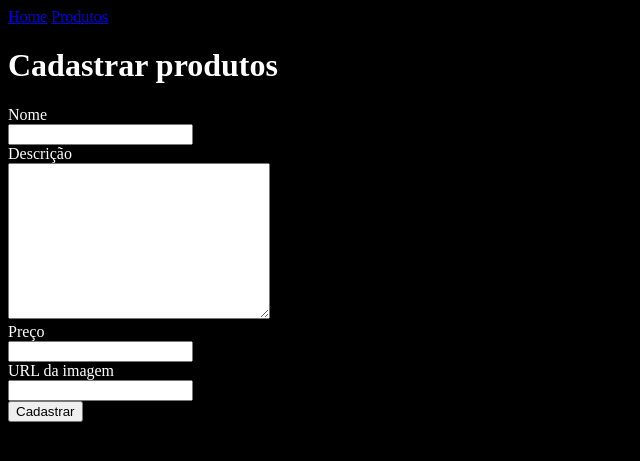
After one commit to lleleal/projeto_flask, a Flask app: template lelet_projeto/templates/cadastrar-produto.html in a window 1280 px wide. The commit adds this page. Shown: the top 461 px of the page, without its empty margins (0-640 px from the left). Run offline with Flask 3, Linux system fonts and the light colour scheme; the template is opened without the code that fills it, so the values that code supplies are empty.

Commit message:
exercicio

```diff
--- /dev/null
+++ b/lelet_projeto/app.py
@@ -0,0 +1,69 @@
+from flask import Flask, render_template, request, redirect, url_for
+from validate_docbr import CPF
+
+lista_produtos = [
+        {"nome": "Coca-cola", "descricao": "Bom", "preco":10.30,"imagem":"https://images.tcdn.com.br/img/img_prod/858764/refrigerante_coca_cola_lata_350ml_c_12_359_1_20201021152315.jpg"} ,
+        {"nome": "Doritos", "descricao": "Suja a mão", "preco":11.20,"imagem":"https://m.media-amazon.com/images/I/610trEtCQuS._AC_UF1000,1000_QL80_.jpg"},
+        {"nome": "Pepsi", "descricao": "Bom!", "preco":12.15, "imagem":"https://encrypted-tbn0.gstatic.com/images?q=tbn:ANd9GcRn3osZEStoppgdE63CiRtAPMHW3HuJ2-nqNw&s"},
+ ]
+
+app = Flask(__name__)
+
+@app.route("/")
+def home():
+     return "<h1>Home</h1>"
+
+# anota com uma rota
+# fn
+@app.route("/contato")
+def contato():
+    return "<h1>Contato</h1>"
+
+@app.route("/produtos",methods=['GET','POST'])
+def produtos():
+    return render_template('produtos.html', produtos=lista_produtos)
+
+@app.route("/produtos/<nome>")
+def produto(nome):
+    for produto in lista_produtos:
+        if produto["nome"].lower() == nome.lower():
+            return render_template("produto.html",produto=produto)
+            #f"Nome: {produto['nome']}, {produto['descricao']}"
+
+    return "Produto não encontrado"
+
+@app.route("/produtos/cadastro")
+def cadastro_produto():
+    return render_template("cadastro-produto.html")
+
+@app.route("/produtos", methods=['POST'])
+def salvar_produto():
+    nome = request.form['nome']
+    descricao = request.form['descricao']
+    preco = request.form['preco']
+    imagem = request.form['imagem']
+    produto = {"nome":nome,"descricao":descricao,"preco":preco,"imagem":imagem}
+    lista_produtos.append(produto)
+
+    return redirect(url_for("produtos"))
+
+@app.route("/criarcpf")
+def gerar_cpf():
+    cpf = CPF()
+    new_cpf = cpf.generate()
+    masked_cpf = cpf.mask(new_cpf)
+    return render_template('cadastrar-produto.html', show_cpf=masked_cpf)
+
+@app.route("/validarcpf", methods=['POST'])
+def validar_cpf():
+    cpf_validate = CPF
+    cpf = request.form['cpf']
+
+    if cpf_validate:
+        return redirect(url_for())
+    else:
+        return redirect(url_for())
+
+
+
+app.run
--- a/meu_projeto_flask/static/style.css
+++ b/lelet_projeto/static/style.css
@@ -1,4 +1,4 @@
-body {
+body{
     background-color: black;
     color: white;
 }
--- /dev/null
+++ b/lelet_projeto/static/style2.css
@@ -0,0 +1,4 @@
+body{
+    background-color: black;
+    color: rgb(13, 226, 198);
+}
--- a/meu_projeto_flask/templates/basic.html
+++ b/lelet_projeto/templates/base.html
@@ -4,12 +4,17 @@
     <meta charset="UTF-8">
     <meta http-equiv="X-UA-Compatible" content="IE=edge">
     <meta name="viewport" content="width=device-width, initial-scale=1.0">
+    <title>Document</title>
     <link rel="stylesheet" href="{{url_for('static', filename='style.css')}}">
     <title>{% block title %} {% endblock %}</title>
 </head>
 <body>
+    <nav>
+        <a href="/">Home</a>
+        <a href="/produtos">Produtos</a>
+    </nav>
     {% block content %}
+     {% endblock %}
 
-    {% endblock %}
 </body>
 </html>
--- /dev/null
+++ b/lelet_projeto/templates/cadastrar-produto.html
@@ -0,0 +1,28 @@
+{% extends "base.html" %}
+
+{% block title %} Cadastrar Produtos {% endblock %}
+
+{% block content %}
+<h1>Cadastrar produtos</h1>
+
+<form action="/produtos" method="POST">
+    <label for="nome">Nome</label> <br>
+    <input type="text" name="nome" id="nome"><br>
+    <label for="descriacao">Descrição</label><br>
+    <textarea name="descricao" id="descricao" cols="30" rows="10"></textarea><br>
+
+    <label for="preco">Preço</label> <br>
+    <input type="text" name="preco" id="preco"> <br>
+
+    <label for="imagem">URL da imagem</label> <br>
+    <input type="text" name="imagem" id="imagem"> <br>
+
+
+
+    <button type="submit">Cadastrar</button>
+
+
+
+</form>
+
+{% endblock %}
```
Also changed, not shown: lelet_projeto/templates/base2.html (renamed from meu_projeto_flask/templates/home.html, +7 -2 lines), lelet_projeto/templates/criar-cpf.html (added, +7 -0 lines), lelet_projeto/templates/home.html (added, +12 -0 lines), lelet_projeto/templates/produto.html (added, +8 -0 lines), lelet_projeto/templates/produtos.html (added, +14 -0 lines), lelet_projeto/templates/validar-cpf.html (added, +15 -0 lines), meu_projeto_flask/app.py (deleted, +0 -32 lines), meu_projeto_flask/templates/produtos.html (deleted, +0 -28 lines), lelet_projeto/__init__.py (added), lelet_projeto/templates/criar-cnpj.html (added), lelet_projeto/templates/validar-cnpj.html (added), 1 other file.
